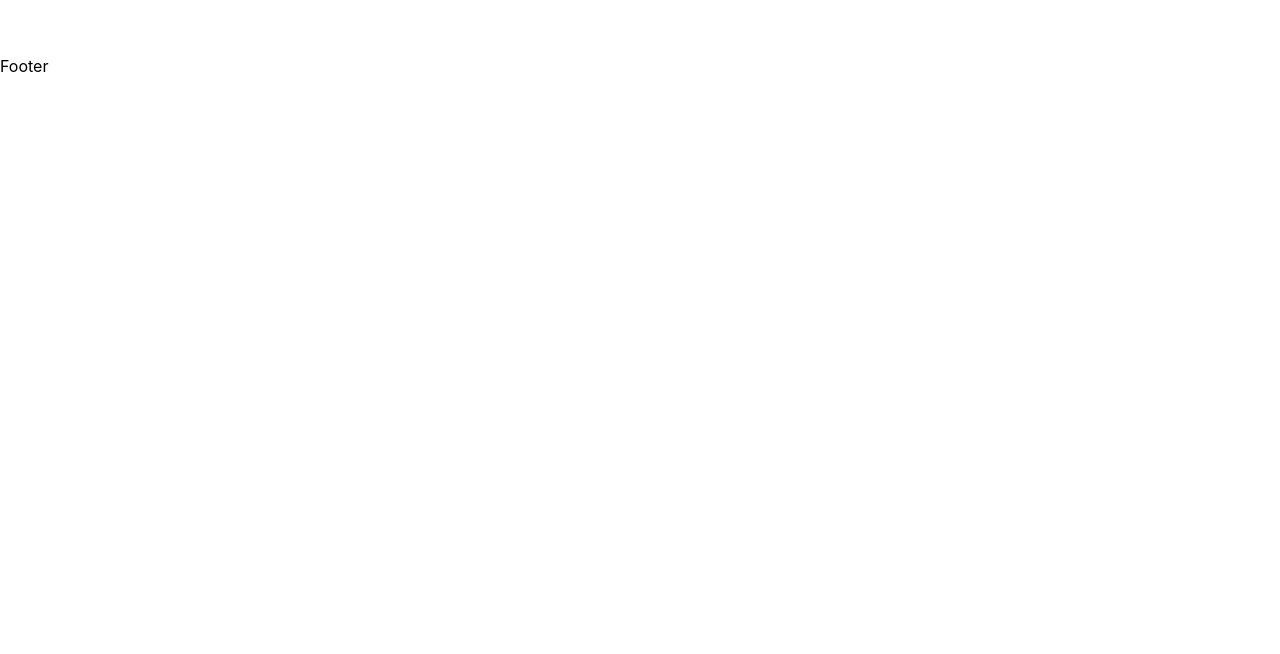
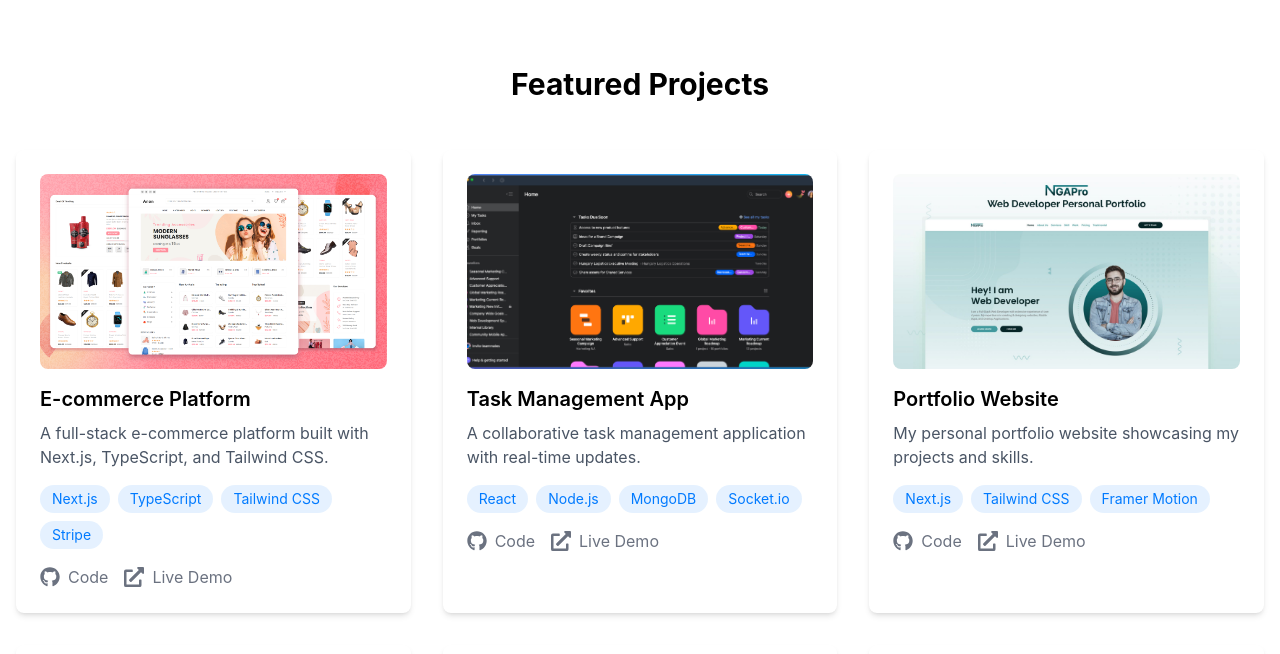
Before and after one commit to Thomas-Horvath/nextjs-portfolio-mamun, a Next.js app: page / in a window 1280 px wide. Shown: the part 746-1400 px from the top of the page. Before the commit the page ends 824 px from the top, so only its background shows below. Built offline with nearby package versions, Linux system fonts and the light colour scheme.

Commit message:
projects section

```diff
--- a/src/app/components/Hero.tsx
+++ b/src/app/components/Hero.tsx
@@ -13,7 +13,7 @@
                     />
                 </div>
 
-                <h1 className="text-4xl md:text-6xl font-bold mb-6">Hi, I'm <span className='text-primary'>John Doe</span></h1>
+                <h1 className="text-4xl md:text-6xl font-bold mb-6">Hi, I&apos;m <span className='text-primary'>John Doe</span></h1>
 
                 <p className='text-xl md:text-2xl text-gray-600 dark:text-gray-300 mb-8'>Full stack developer | UI/UX Enthusiast | Open Source Contributor</p>
 
--- /dev/null
+++ b/src/app/components/Projects.tsx
@@ -0,0 +1,58 @@
+import { projects } from '@/contents/projects'
+import { section } from 'framer-motion/client'
+import React from 'react'
+import { Project } from '../../types/index';
+import Image from 'next/image';
+import Link from 'next/link';
+import { FaExternalLinkAlt, FaGithub } from 'react-icons/fa';
+
+const Projects = () => {
+    return (
+        <section className='py-20 container max-w-7xl mx-auto px-4'>
+            <h2 className='text-3xl font-bold mb-12 text-center'>Featured Projects</h2>
+
+            <div className='grid grid-cols-1 md:grid-cols-3 gap-8'>
+                {
+                    projects.map((project) => (
+                        <article key={project.title} className='bg-white dark:bg-dark/50 rounded-lg shadow-md p-6'>
+                            <div className='relative aspect-video mb-4 rounded-lg overflow-hidden'>
+                                <Image src={project.image} alt={project.title} fill className='object-cover' sizes='(max-width: 768px) 100vw, (max-width:1200px) 50vw, 33vw' />
+                            </div>
+
+                            <h3 className='text-xl font-semibold mb-2'>{project.title}</h3>
+                            <p className='text-gray-600 dark:text-gray-300 mb-4'>{project.description}</p>
+
+
+                            <div className='flex flex-wrap gap-2 mb-4'>
+                                {
+                                    project.technologies.map((tech, index) => (
+                                        <span key={index} className='px-3 py-1 bg-primary/10 text-primary rounded-full text-sm'>
+                                            {tech}
+                                        </span>
+                                    ))
+                                }
+                            </div>
+
+
+                            <div className='flex gap-4 mt-2'>
+                                <Link href={project.githubLink} target='_blank'
+                                className='flex items-center gap-2 text-secondary hover:text-primary
+                                transition-colors'>
+                                    <FaGithub className='w-5 h-5'/><span>Code</span>
+                                </Link>
+                                <Link href={project.demoLink} target='_blank'
+                                className='flex items-center gap-2 text-secondary hover:text-primary
+                                transition-colors'>
+                                    <FaExternalLinkAlt className='w-5 h-5'/><span>Live Demo</span>
+                                </Link>
+                            </div>
+                        </article>
+                    ))
+                }
+            </div>
+
+        </section>
+    )
+}
+
+export default Projects
--- a/src/app/page.tsx
+++ b/src/app/page.tsx
@@ -1,9 +1,11 @@
 import Hero from "./components/Hero";
+import Projects from "./components/Projects";
 
 export default function Home() {
   return (
    <>
    <Hero />
+   <Projects />
    </>
   );
 }
```
